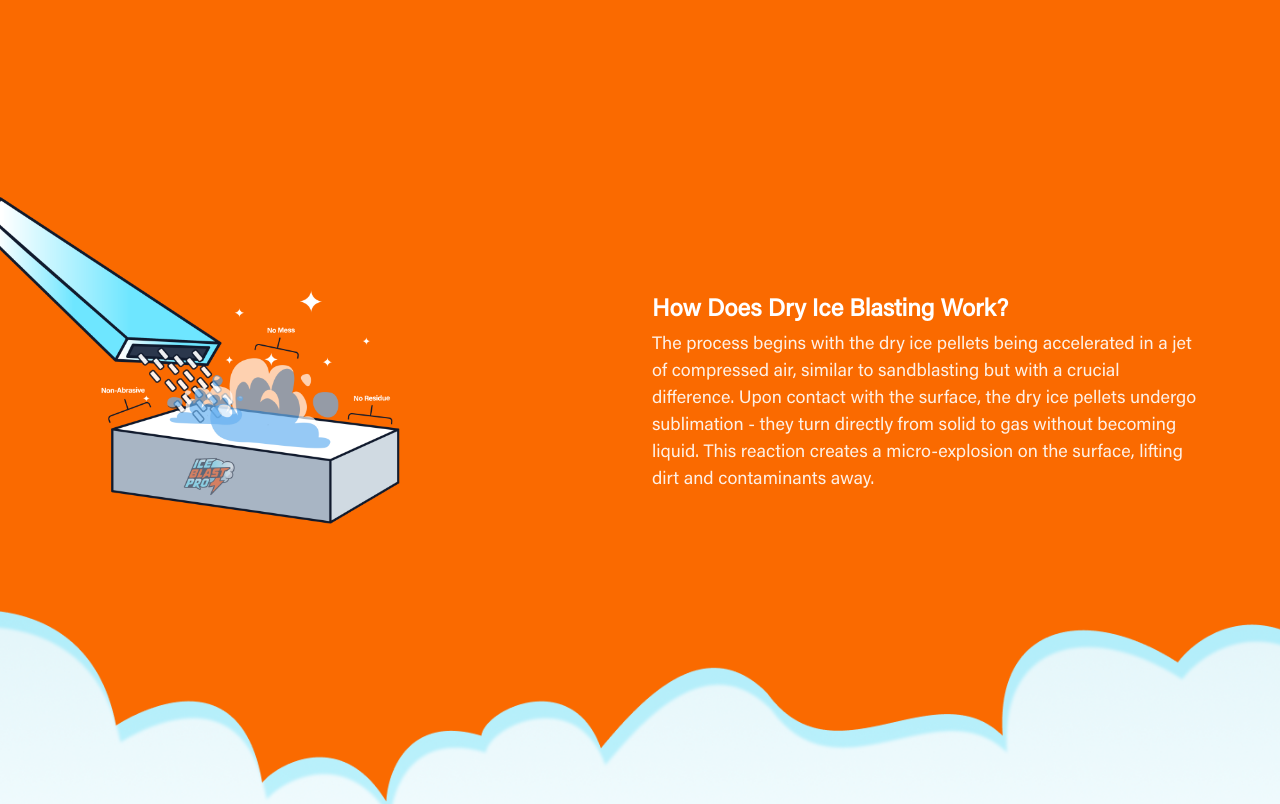
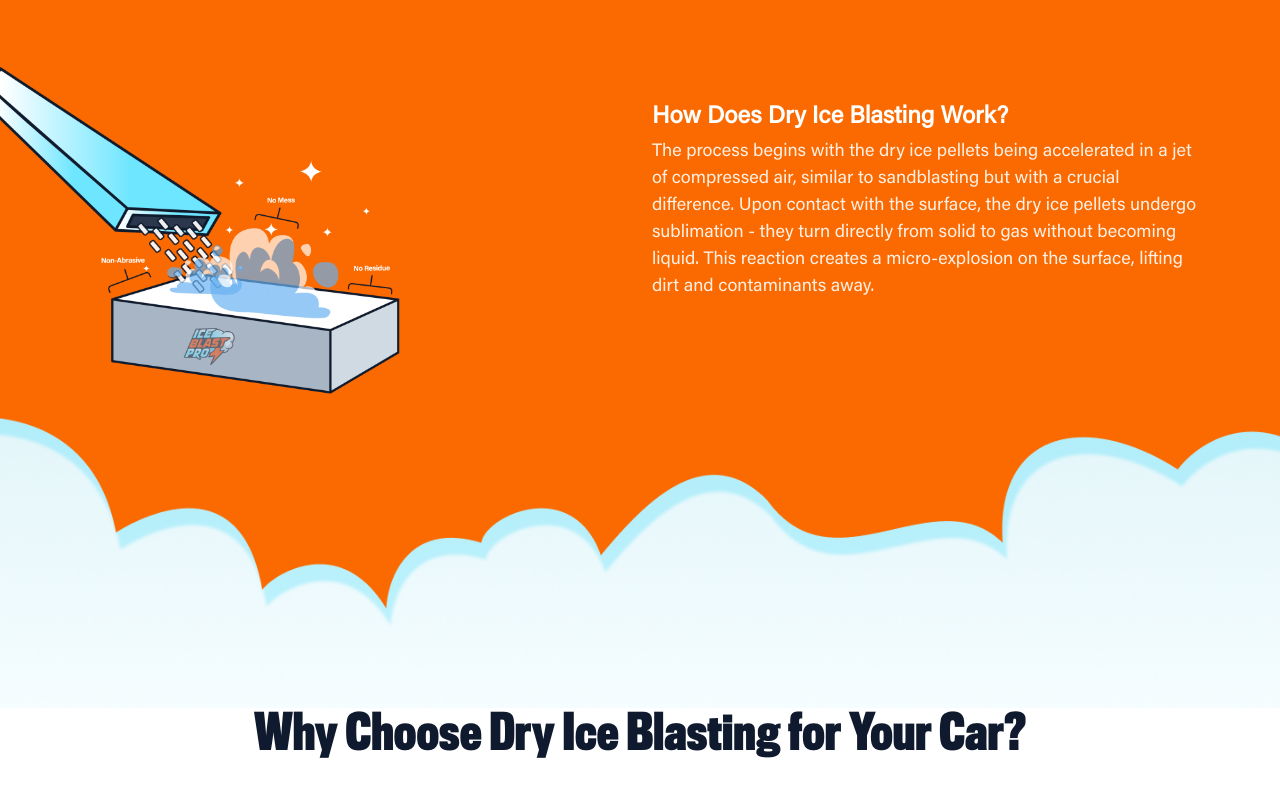
Before and after one commit to rinklepoonia/dry-ice, a React (Create React App) app: page / in a window 1280 px wide. Shown: the part 2502-3306 px from the top of the page. Built offline with nearby package versions, Linux system fonts and the light colour scheme.

Commit message:
manage-spacing

```diff
--- a/src/App.css
+++ b/src/App.css
@@ -324,7 +324,7 @@
 }
 
 .pos_blasting2 {
-  top: 48%;
+  top: 52%;
 }
 
 .pos_underlayer1 {
@@ -448,6 +448,7 @@
 .slider-car img {
   width: 100%;
   height: 100%;
+  object-fit: cover;
   filter: brightness(50%);
 }
 
@@ -458,8 +459,6 @@
 .slider-car.swiper-slide-active {
   border: 4px solid var(--clr-golden);
   border-radius: 26px;
-  /* filter: none; */
-
 }
 
 .Slider_ArrowBox {
@@ -822,6 +821,10 @@ input[type="checkbox"]:checked {
     margin-top: -43px;
     margin-bottom: -38px;
   }
+
+  .mt-30 {
+    margin-top: -30px !important;
+  }
 }
 
 @media (max-width:576px) {
@@ -884,7 +887,7 @@ input[type="checkbox"]:checked {
 
   .pt_38_57 {
     padding-top: 38px;
-    padding-bottom: 57px;
+    padding-bottom: 29px;
   }
 
   .pt_md_110 {
@@ -970,6 +973,11 @@ input[type="checkbox"]:checked {
     padding-top: 83px;
   }
 
+  .pt_38_57 {
+    padding-top: 38px;
+    padding-bottom: 57px;
+  }
+
   .py_lg_190_120 {
     padding-top: 190px;
     padding-bottom: 120px;
@@ -1030,10 +1038,6 @@ input[type="checkbox"]:checked {
 }
 
 @media (min-width:1200px) {
-  .mt_xl_293 {
-    margin-top: 293px !important;
-  }
-
   .mt_xl_175 {
     margin-top: 175px;
   }
@@ -1047,7 +1051,7 @@ input[type="checkbox"]:checked {
     padding-bottom: 137px;
   }
 
-  .pb_xl_160 {
+  .pb_xl_60 {
     padding-bottom: 100px;
   }
 
@@ -1056,7 +1060,7 @@ input[type="checkbox"]:checked {
   }
 
   .pos_blasting2 {
-    top: 52%;
+    top: 50%;
   }
 }
 
@@ -1091,6 +1095,14 @@ input[type="checkbox"]:checked {
     padding-top: 100px;
     padding-bottom: 100px;
   }
+
+  .mt_xxl_293 {
+    margin-top: 293px !important;
+  }
+
+  .pb_xxl_100 {
+    padding-bottom: 100px;
+  }
 }
 
 @media (min-width:1535.99px) {
@@ -1113,4 +1125,8 @@ input[type="checkbox"]:checked {
   }
 }
 
-@media (min-width:576px) and (max-width:991.99px) {}
+@media (min-width:1535.99px) {
+  .container {
+    max-width: 1440px !important;
+  }
+}
--- a/src/components/Hero.jsx
+++ b/src/components/Hero.jsx
@@ -17,7 +17,7 @@ function Hero() {
     return (
         <div className='hero_bg_img min_vh_100 h_md_954 h_750 d_flex flex-column'>
             <div className="container">
-                <div className='d-flex justify-content-between py_14 mx_45 gap-4 overflow-x-auto'>
+                <div className='d-lg-flex justify-content-between py_14 mx_45 gap-4 overflow-x-auto d-none'>
                     <a href="https://www.google.com/maps" target='_blank' className='d-flex align-items-center gap-2'>
                         <img src={LocationImg} alt="LocationImg" />
                         <p className='ff_acmin fw-normal text16_xs lh_24 color_white opacity_70 mb-0 text-nowrap info_hover transition'>Crawley Mill Industrial Estate, Witney, Oxfordshire </p>
@@ -35,7 +35,7 @@ function Hero() {
                         <p className='ff_acmin fw-normal text16_xs lh_24 color_white opacity_70 mb-0 text-nowrap info_hover transition'>Mon - Fri: 9am to 5pm</p>
                     </a>
                 </div>
-                <div className='nav_property d-flex justify-content-between align-items-center'>
+                <div className='nav_property d-flex justify-content-between align-items-center mt-lg-0 mt-3'>
                     <a href=""> <img src={pagelogo} alt="pagelogo" /></a>
                     <ul className={`${nav ? "end-0" : "right_100"} mobile_view d-flex gap_24 ps-0 mb-0`}>
                         <li><a href="#home" className='ff_acmin fw-bold text16_xs lh_19 color_grey text-nowrap nav_hover transition'>Home</a></li>
--- a/src/components/Meeteam.jsx
+++ b/src/components/Meeteam.jsx
@@ -16,7 +16,7 @@ function Meeteam() {
                             <div className='position-absolute teamEllip_position d-xxl-block d-none'><img src={teamEllip} alt="teamEllip" /></div>
                         </div>
                     </div>
-                    <div data-aos="fade-left" className="col-lg-7">
+                    <div data-aos="fade-left" className="col-lg-7 mt-30">
                         <h2 className='ff_titling fw-bold text48_2xl lh_lg_57 lh_39 color_blue mb-2'>Meet The Team</h2>
                         <p className='ff_acmin fw-bold text18_sm lh_21 color_blue mb-lg-3 mb-2'>Oxfordshire's Dry Ice Car Cleaning Specialists</p>
                         <p className='ff_acmin fw-normal text16_xs lh_24 color_blue opacity_70 max_w_613 mb-md-0 mb-sm-4 mb-5'>We’re shaking up the car cleaning scene with Dry Ice Blasting. From our buzzing unit in Oxfordshire, we're not just a team - we’re a Crew of car enthusiasts, expert restorers, and skilled mechanics united by our love for cars. We treat every car like it’s our own, driven by a philosophy that doing the right thing for your ride is the only way to go. When you hand over your keys to us, you're entrusting your pride and joy to fellow car lovers who understand that every car deserves precision care and a touch of cool.</p>
--- a/src/components/Slider.jsx
+++ b/src/components/Slider.jsx
@@ -23,7 +23,7 @@ function Slider() {
                 <RightArrow />
             </span>
             <div className='container'>
-                <h3 className='ff_titling ff-bold text48_2xl lh_lg_57 lh_39 color_white text-center pb-lg-5 pb-4 mb-lg-2 mb-0'>See Our Latest Work</h3>
+                <h3 className='ff_titling fw-bold text48_2xl lh_lg_57 lh_39 color_white text-center pb-lg-5 pb-4 mb-lg-2 mb-0'>See Our Latest Work</h3>
                 <Swiper className='mb-lg-5 pb-lg-2 pb-0 mb-0'
                     slidesPerView={2.5}
                     spaceBetween={0}
--- a/src/components/Understanding.jsx
+++ b/src/components/Understanding.jsx
@@ -24,12 +24,12 @@ function Understanding() {
                         </div>
                     </div>
                     {/* =======row2========= */}
-                    <div className="row pb_xl_160">
+                    <div className="row pb_xxl_100 pb_xl_60">
                         <div className="col-lg-6 d-flex justify-content-center">
                             <div className='position_absolute pos_blasting2 start-0'>
                                 <img className='w-100 max_w_xxl_641 max_w_sm_400 max_w_240' src={dryBlasting2} alt="dryBlasting2" /></div>
                         </div>
-                        <div className='col-lg-6 mt_xl_293 mt_xl_175 mt_lg_100 mt_30'>
+                        <div className='col-lg-6 mt_xxl_293 mt_xl_175 mt_lg_100 mt_30'>
                             <p className='ff_acmin fw-bold text24_2md lh_36 color_white mb-sm-1 mb-0'>How Does Dry Ice Blasting Work?</p>
                             <p className='ff_acmin fw-normal text18_sm lh_27 color_white opacity_90 max_w_588'>The process begins with the dry ice pellets being accelerated in a jet of compressed air, similar to sandblasting but with a crucial difference. Upon contact with the surface, the dry ice pellets undergo sublimation - they turn directly from solid to gas without becoming liquid. This reaction creates a micro-explosion on the surface, lifting dirt and contaminants away.</p>
                         </div>
```
